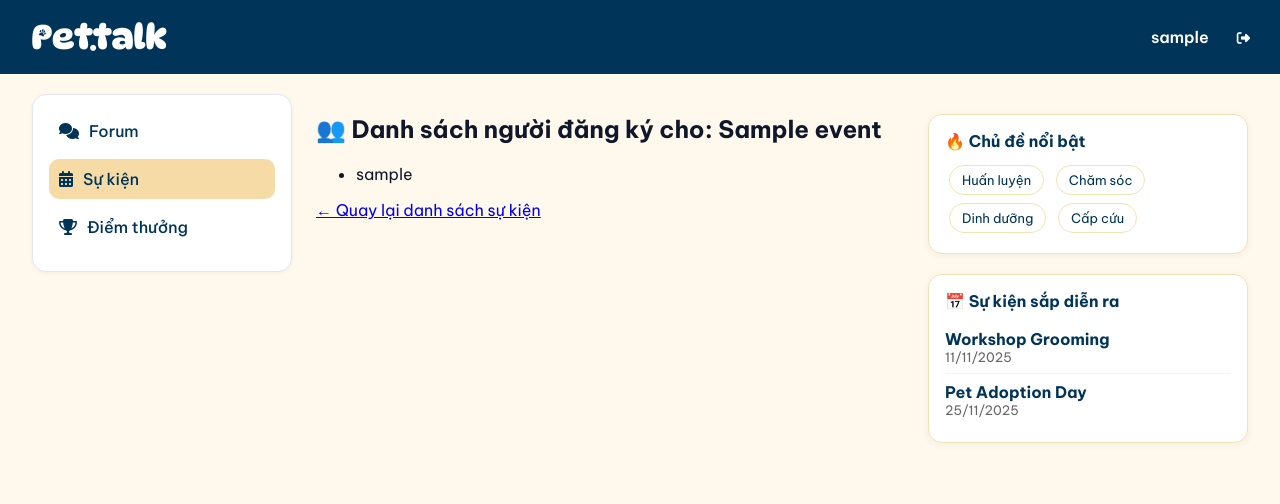
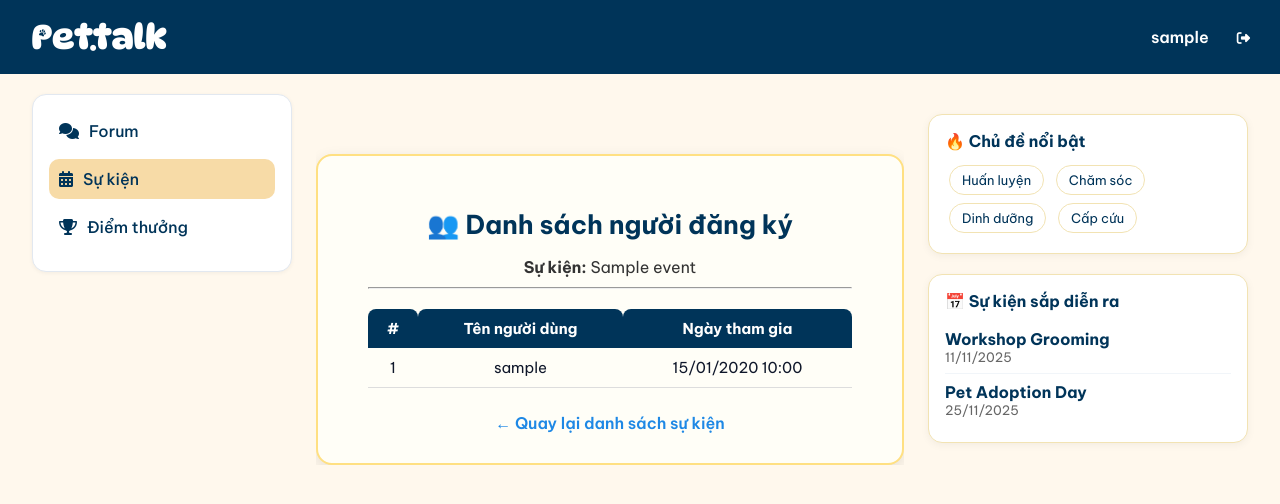
Before and after one commit to puppydue/PetTalk, a Django app: page /events/nguoi-dang-ky/1/ in a window 1280 px wide. Shown: the top 504 px of the page. Run offline with Django 4.2, Linux system fonts and the light colour scheme; a user stored in the database is signed in; tables that the repository leaves empty hold one stand-in row (values such as "Sample post").

Commit message:
✨ Cập nhật giao diện xóa sự kiện & danh sách người đăng ký + ràng buộc thời gian kết thúc

```diff
--- a/Events/models.py
+++ b/Events/models.py
@@ -1,5 +1,8 @@
 from django.db import models
 from django.contrib.auth.models import User
+from django.core.exceptions import ValidationError
+from django.utils import timezone
+
 
 class Event(models.Model):
     STATUS_CHOICES = [
@@ -10,16 +13,40 @@ class Event(models.Model):
 
     title = models.CharField(max_length=255, unique=True)
     description = models.TextField()
+
+    # ⏰ Thời gian bắt đầu và kết thúc
     date = models.DateTimeField(verbose_name="Thời gian bắt đầu")
     end_date = models.DateTimeField(verbose_name="Thời gian kết thúc", null=True, blank=True)
+
     location = models.CharField(max_length=255)
     cover_image = models.ImageField(upload_to='event_covers/', blank=True, null=True)
+    image = models.ImageField(upload_to='event_images/', null=True, blank=True)
+
     capacity = models.PositiveIntegerField(default=50)
     creator = models.ForeignKey(User, on_delete=models.CASCADE, related_name='created_events')
     participants = models.ManyToManyField(User, blank=True, related_name='joined_events')
     status = models.CharField(max_length=20, choices=STATUS_CHOICES, default='pending')
     created_at = models.DateTimeField(auto_now_add=True)
-    image = models.ImageField(upload_to='event_images/', null=True, blank=True)
+
+    # ==============================
+    # 🧩 KIỂM TRA RÀNG BUỘC HỢP LỆ
+    # ==============================
+    def clean(self):
+        """Ràng buộc logic: Ngày kết thúc không được trước ngày bắt đầu."""
+        if self.end_date and self.date and self.end_date < self.date:
+            raise ValidationError("⛔ Thời gian kết thúc không được trước thời gian bắt đầu.")
+
+    # ==============================
+    # 🕓 HÀM KIỂM TRA SỰ KIỆN ĐÃ KẾT THÚC CHƯA
+    # ==============================
+    def is_past(self):
+        """Trả về True nếu sự kiện đã kết thúc."""
+        return self.end_date and self.end_date < timezone.now()
+
+    def is_ongoing(self):
+        """Trả về True nếu sự kiện đang diễn ra."""
+        now = timezone.now()
+        return self.date <= now <= (self.end_date or now)
 
     def __str__(self):
         return self.title
--- a/Events/templates/events/danh_sach_nguoi_dang_ky.html
+++ b/Events/templates/events/danh_sach_nguoi_dang_ky.html
@@ -1,19 +1,113 @@
 {% extends "base.html" %}
 {% block title %}Danh sách người đăng ký{% endblock %}
 {% block content %}
-<div class="event-list">
-  <h2>👥 Danh sách người đăng ký cho: {{ event.title }}</h2>
 
-  {% if participants %}
-    <ul>
-      {% for p in participants %}
-        <li>{{ p.username }}</li>
-      {% endfor %}
-    </ul>
-  {% else %}
-    <p>Chưa có ai đăng ký tham gia sự kiện này.</p>
-  {% endif %}
+<div class="participants-container">
+  <div class="participants-card">
+    <h2>👥 Danh sách người đăng ký</h2>
+    <p><strong>Sự kiện:</strong> {{ event.title }}</p>
+    <hr>
 
-  <a href="{% url 'danh_sach_su_kien' %}" class="btn btn-secondary">← Quay lại danh sách sự kiện</a>
+    {% if participants %}
+      <table class="participants-table">
+        <thead>
+          <tr>
+            <th>#</th>
+            <th>Tên người dùng</th>
+            <th>Ngày tham gia</th>
+          </tr>
+        </thead>
+        <tbody>
+          {% for user in participants %}
+            <tr>
+              <td>{{ forloop.counter }}</td>
+              <td>{{ user.username }}</td>
+              <td>{{ user.date_joined|date:"d/m/Y H:i" }}</td>
+            </tr>
+          {% endfor %}
+        </tbody>
+      </table>
+    {% else %}
+      <p class="empty-msg">😿 Chưa có ai đăng ký sự kiện này.</p>
+    {% endif %}
+
+    <div class="back-btn">
+      <a href="{% url 'danh_sach_su_kien' %}">← Quay lại danh sách sự kiện</a>
+    </div>
+  </div>
 </div>
+
+<style>
+.participants-container {
+  display: flex;
+  justify-content: center;
+  margin-top: 60px;
+}
+
+.participants-card {
+  background: #fffef7;
+  border-radius: 16px;
+  border: 2px solid #ffe082;
+  box-shadow: 0 5px 15px rgba(0,0,0,0.1);
+  padding: 30px 50px;
+  width: 700px;
+  text-align: center;
+}
+
+.participants-card h2 {
+  color: #003459;
+  font-size: 26px;
+  font-weight: 700;
+  margin-bottom: 10px;
+}
+
+.participants-card p {
+  color: #333;
+  margin-bottom: 10px;
+}
+
+.participants-table {
+  width: 100%;
+  border-collapse: collapse;
+  margin-top: 20px;
+  font-size: 15px;
+}
+
+.participants-table th {
+  background: #003459;
+  color: white;
+  padding: 10px;
+  border-radius: 8px 8px 0 0;
+}
+
+.participants-table td {
+  padding: 10px;
+  border-bottom: 1px solid #ddd;
+}
+
+.participants-table tr:nth-child(even) {
+  background: #fdf6e4;
+}
+
+.empty-msg {
+  font-style: italic;
+  color: #777;
+  margin-top: 20px;
+}
+
+.back-btn {
+  margin-top: 25px;
+}
+.back-btn a {
+  color: #1e88e5;
+  text-decoration: none;
+  font-weight: 600;
+  transition: 0.3s;
+}
+.back-btn a:hover {
+  color: #003459;
+  text-decoration: underline;
+}
+</style>
+
 {% endblock %}
--- a/Events/views.py
+++ b/Events/views.py
@@ -2,8 +2,10 @@ from django.shortcuts import render, redirect, get_object_or_404
 from django.contrib.auth.decorators import login_required, user_passes_test
 from django.contrib import messages
 from django.urls import reverse
+from django.utils import timezone
 from .models import Event
 from .forms import EventForm
+
 
 # 1️⃣ Tạo sự kiện
 @login_required
@@ -12,6 +14,11 @@ def tao_su_kien(request):
         form = EventForm(request.POST, request.FILES)
         if form.is_valid():
             event = form.save(commit=False)
+            # Ràng buộc: không cho ngày kết thúc < ngày bắt đầu
+            if event.end_date and event.end_date < event.date:
+                messages.error(request, "⛔ Thời gian kết thúc không được trước thời gian bắt đầu.")
+                return render(request, 'events/tao_su_kien.html', {'form': form})
+
             event.creator = request.user
             event.status = 'pending'
             event.save()
@@ -19,18 +26,29 @@ def tao_su_kien(request):
             return redirect('danh_sach_su_kien')
     else:
         form = EventForm()
+
     return render(request, 'events/tao_su_kien.html', {'form': form})
 
 
 # 2️⃣ Chỉnh sửa sự kiện
 @login_required
 def chinh_sua_su_kien(request, event_id):
-    event = get_object_or_404(Event, id=event_id, creator=request.user, status='pending')
+    event = get_object_or_404(Event, id=event_id, creator=request.user)
+
+    # ⛔ Không cho chỉnh sửa nếu sự kiện đã kết thúc
+    if event.is_past():
+        messages.error(request, f"⛔ Sự kiện '{event.title}' đã kết thúc, không thể chỉnh sửa.")
+        return redirect('danh_sach_su_kien')
 
     if request.method == 'POST':
         form = EventForm(request.POST, request.FILES, instance=event)
         if form.is_valid():
-            form.save()
+            updated = form.save(commit=False)
+            # Ràng buộc: end_date không nhỏ hơn start_date
+            if updated.end_date and updated.end_date < updated.date:
+                messages.error(request, "⛔ Thời gian kết thúc không được trước thời gian bắt đầu.")
+                return render(request, 'events/chinh_sua_su_kien.html', {'form': form})
+            updated.save()
             messages.success(request, f"✅ Sự kiện '{event.title}' đã được cập nhật thành công!")
             return redirect('danh_sach_su_kien')
     else:
@@ -74,8 +92,12 @@ def phe_duyet_su_kien(request):
 def dang_ky_tham_gia(request, event_id):
     event = get_object_or_404(Event, id=event_id, status='approved')
 
+    # ⛔ Không cho đăng ký nếu sự kiện đã kết thúc
+    if event.is_past():
+        messages.warning(request, f"⏰ Sự kiện '{event.title}' đã kết thúc, bạn không thể đăng ký nữa.")
+        return redirect('danh_sach_su_kien')
+
     if request.method == 'POST':
-        # Nếu user chưa đăng ký thì thêm vào participants
         if not event.participants.filter(id=request.user.id).exists():
             event.participants.add(request.user)
             messages.success(request, f"🐾 Bạn đã đăng ký tham gia sự kiện '{event.title}' thành công!")
@@ -83,7 +105,6 @@ def dang_ky_tham_gia(request, event_id):
             messages.warning(request, f"⚠️ Bạn đã đăng ký sự kiện '{event.title}' trước đó rồi.")
         return redirect('danh_sach_su_kien')
 
-    # Giao diện xác nhận
     return render(request, 'events/dang_ky_tham_gia.html', {'event': event})
 
 
@@ -91,6 +112,11 @@ def dang_ky_tham_gia(request, event_id):
 @login_required
 def huy_dang_ky_tham_gia(request, event_id):
     event = get_object_or_404(Event, id=event_id, status='approved')
+
+    # ⛔ Không cho huỷ đăng ký nếu sự kiện đã kết thúc
+    if event.is_past():
+        messages.error(request, f"⏰ Sự kiện '{event.title}' đã kết thúc, không thể huỷ đăng ký.")
+        return redirect('danh_sach_su_kien')
 
     if request.method == 'POST':
         if event.participants.filter(id=request.user.id).exists():
@@ -106,17 +132,16 @@ def huy_dang_ky_tham_gia(request, event_id):
 # 7️⃣ Danh sách sự kiện
 @login_required
 def danh_sach_su_kien(request):
-    # 🧍‍♂️ Sự kiện của tôi (bao gồm pending / approved / rejected)
+    # 🧍‍♂️ Sự kiện của tôi (gồm pending / approved / rejected)
     su_kien_cua_toi = Event.objects.filter(creator=request.user).order_by('-date')
-
-    # 🌍 Danh sách sự kiện đã được phê duyệt
+    # 🌍 Danh sách sự kiện được phê duyệt
     danh_sach_su_kien = Event.objects.filter(status='approved').order_by('-date')
 
     context = {
         'su_kien_cua_toi': su_kien_cua_toi,
         'danh_sach_su_kien': danh_sach_su_kien,
+        'now': timezone.now(),  # để so sánh trong template
     }
-
     return render(request, 'events/danh_sach_su_kien.html', context)
 
 
@@ -125,7 +150,6 @@ def danh_sach_su_kien(request):
 def danh_sach_nguoi_dang_ky(request, event_id):
     event = get_object_or_404(Event, id=event_id)
     participants = event.participants.all() if hasattr(event, 'participants') else []
-
     return render(request, 'events/danh_sach_nguoi_dang_ky.html', {
         'event': event,
         'participants': participants
```
Also changed, not shown: Events/templates/events/danh_sach_su_kien.html (+27 -2 lines), Events/templates/events/xoa_su_kien.html (+91 -8 lines).
